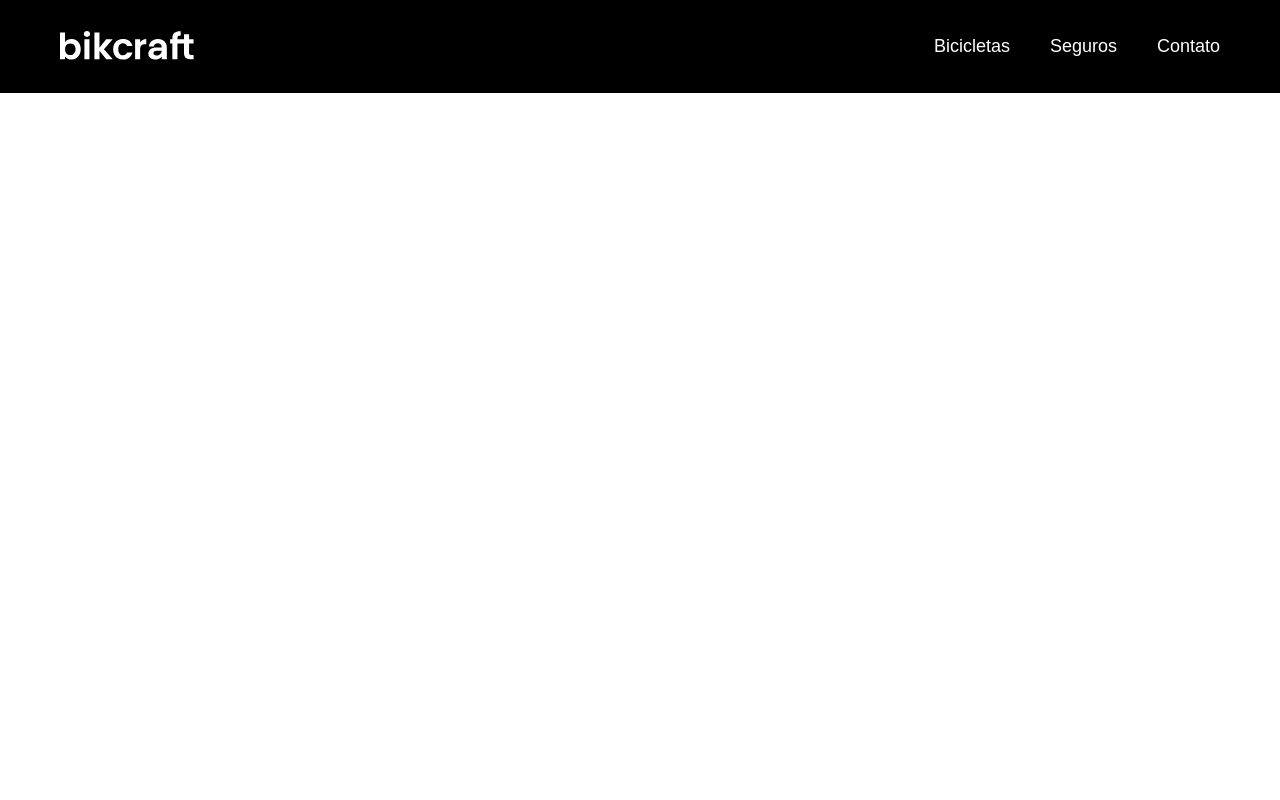
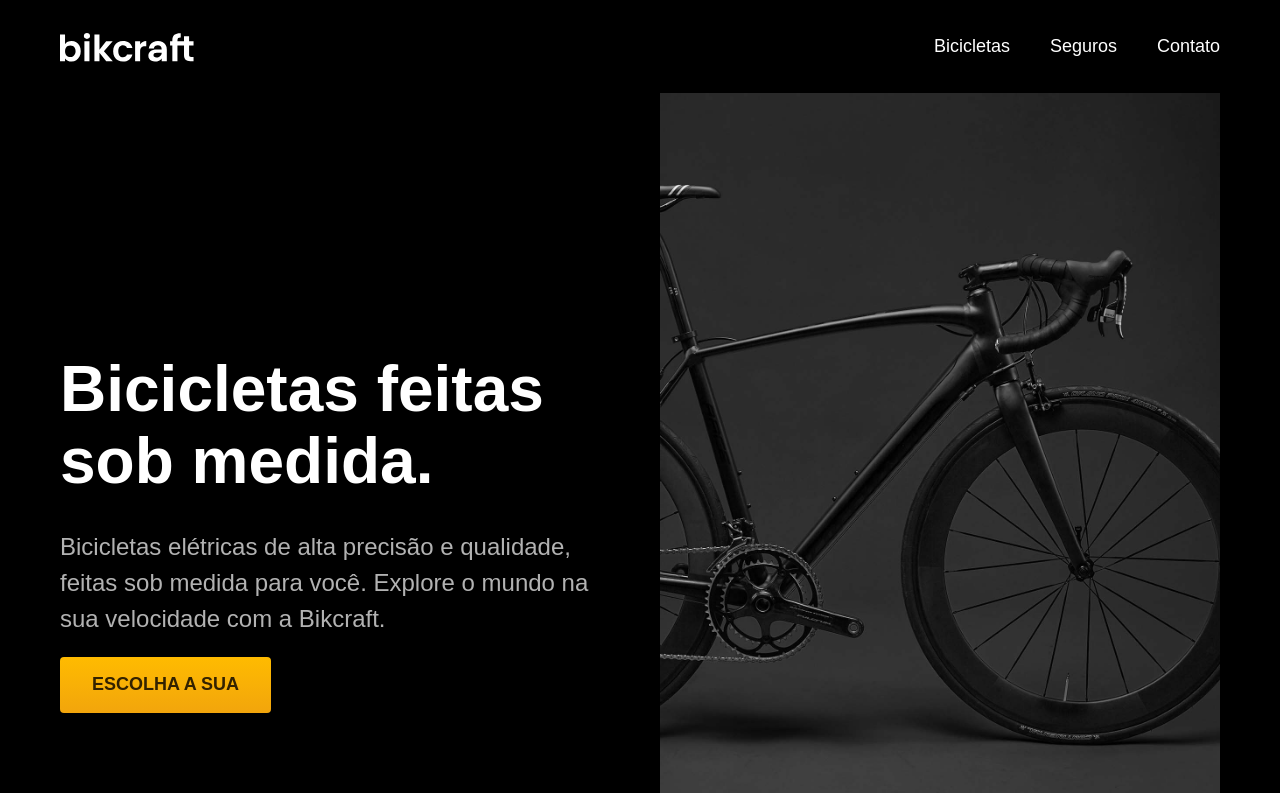
Before and after one commit to eulucasvidal/bikecraft, a plain HTML site: page index.html in a window 1280 px wide. Drawn offline with Linux system fonts and the light colour scheme.

Commit message:
dando vida ao site

```diff
--- a/css/style.css
+++ b/css/style.css
@@ -7,9 +7,16 @@ ul{
     list-style: none;
     padding: 0px;
 }
-
+h1,ul,p{
+    margin: 0px;
+}
 a{
     text-decoration: none;
+    color: inherit;
+}
+img{
+    max-width: 100%;
+    display: block;
 }
 
 .header-bg{
@@ -84,3 +91,59 @@ a{
         font-size: 14px;
     }
 }
+
+.introducao-bg{
+    background-color: #000000;
+    color: #ffffff;
+}
+
+.introducao{
+    display: grid;
+    grid-template-columns: 1fr 1fr;
+    gap:0px 40px;
+    max-width: 1200px;
+    box-sizing: border-box;
+    padding-left: 20px;
+    padding-right: 20px;
+    margin-left: auto;
+    margin-right: auto;
+}
+
+.introducao-conteudo{
+    align-self: end;
+    padding-bottom: 80px;
+}
+
+.introducao h1{
+    margin-bottom: 32px;
+    font-size: 64px;
+    line-height: 1.125;
+}
+
+.introducao h1 span{
+    color: #ffbb00;
+}
+
+.introducao p{
+    margin-bottom: 20px;
+    font-size: 24px;
+    line-height: 1.5;
+    color: #b2b2b2;
+}
+
+.introducao a{
+    display: inline-block;
+    padding: 16px 32px;
+    background: linear-gradient(#ffbb00, #f2a50c);
+    border-radius: 4px;
+    box-shadow: 0 1px 2px rgba(0, 0, 0, 0.1);
+    text-transform: uppercase;
+    color: #332200;
+    font-size: 18px;
+    line-height: 1.33;
+    font-weight: bold;
+}
+
+.introducao a:hover{
+    background: linear-gradient(#ffb60d, #e59317);
+}
--- a/index.html
+++ b/index.html
@@ -23,7 +23,17 @@
                 </ul>
             </nav>
         </div>
+    </header>
 
-    </header>
+    <main class="introducao-bg">
+        <div class="introducao">
+            <div class="introducao-conteudo">
+                <h1>Bicicletas feitas sob medida.</h1>
+                <p>Bicicletas elétricas de alta precisão e qualidade, feitas sob medida para você. Explore o mundo na sua velocidade com a Bikcraft<span>.</span></p>
+                <a href="./bicicletas.html">ESCOLHA A SUA</a>
+            </div>
+            <img src="./img/fotos/introducao.jpg" alt="Bicicleta elétrica preta.">
+        </div>
+    </main>
 </body>
 </html>
```
